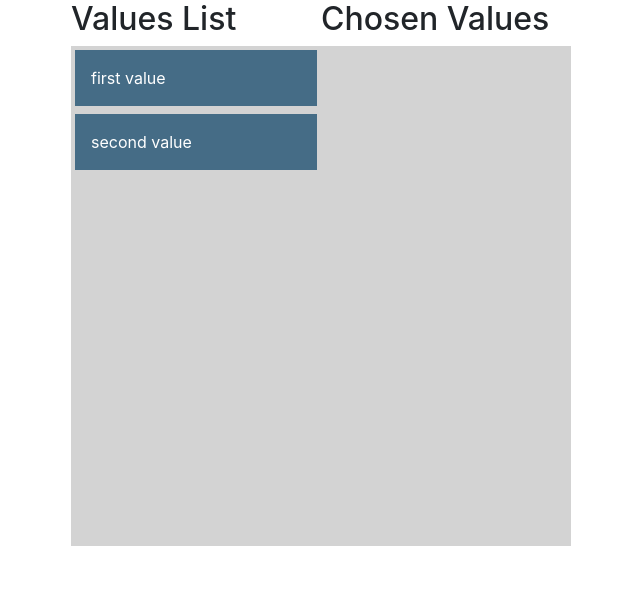
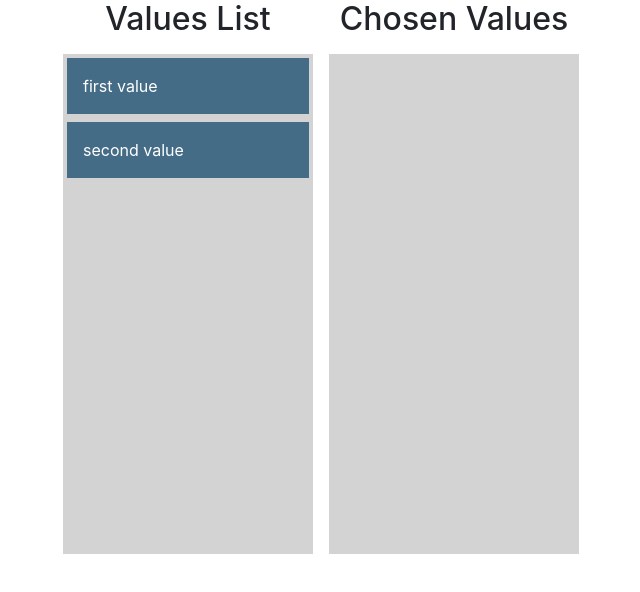
Before and after one commit to TeresaRosinski/gyst, a React (Create React App) app: page / in a window 1280 px wide. Shown: the top 592 px of the page, without its empty margins (319-959 px from the left). Built offline with nearby package versions, Linux system fonts and the light colour scheme.

Commit message:
two functioning, cross-relational columnsgit add .

```diff
--- a/src/pages/newValues.jsx
+++ b/src/pages/newValues.jsx
@@ -29,6 +29,25 @@ const columnsFromBackend = {
 const onDragEnd = (result, columns, setColumns) => {
   if (!result.destination) return;
   const { source, destination } = result;
+  if (source.droppableId !== destination.droppableId) {
+    const sourceColumn = columns[source.droppableId];
+    const destColumn = columns[destination.droppableId];
+    const sourceItems = [...sourceColumn.items];
+    const destItems = [...destColumn.items];
+    const [removed] = sourceItems.splice(source.index, 1);
+    destItems.splice(destination.index, 0, removed);
+    setColumns({
+      ...columns,
+      [source.droppableId]: {
+        ...sourceColumn,
+        items: sourceItems,
+      },
+      [destination.droppableId]: {
+        ...destColumn,
+        items: destItems,
+      },
+    });
+  } else {
     const column = columns[source.droppableId];
     const copiedItems = [...column.items];
     const [removed] = copiedItems.splice(source.index, 1);
@@ -40,6 +59,7 @@ const onDragEnd = (result, columns, setColumns) => {
         items: copiedItems,
       },
     });
+  }
 };
 function Values() {
   const [columns, setColumns] = useState(columnsFromBackend);
@@ -55,10 +75,12 @@ function Values() {
               style={{
                 display: "flex",
                 flexDirection: "column",
+                alignItems: "center",
                 height: "100%",
               }}
             >
               <h2>{column.name}</h2>
+              <div style={{ margin: 8 }}>
                 <Droppable droppableId={id} key={id}>
                   {(provided, snapshot) => {
                     return (
@@ -112,6 +134,7 @@ function Values() {
                   }}
                 </Droppable>
               </div>
+            </div>
           );
         })}
       </DragDropContext>
```
Lines whose indentation alone changed are shown as unchanged.
